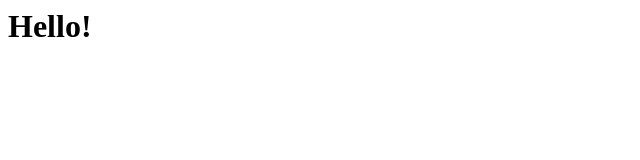
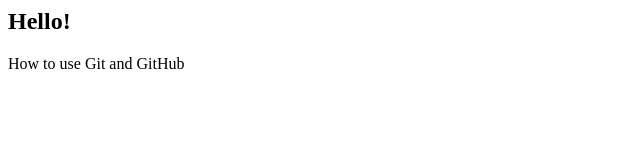
Before and after one commit to DudeNation/Git_newbie, a plain HTML site: page index.html in a window 1280 px wide. Shown: the whole page, without its empty margins (0-640 px from the left). Drawn offline with Linux system fonts and the light colour scheme.

Commit message:
Change H1 to H2, add <p>

```diff
--- a/index.html
+++ b/index.html
@@ -6,6 +6,7 @@
     <title>Welcome!</title>
 </head>
 <body>
-    <h1>Hello!</h1>
+    <h2>Hello!</h2>
+    <p> How to use Git and GitHub </p>
 </body>
 </html>
```
